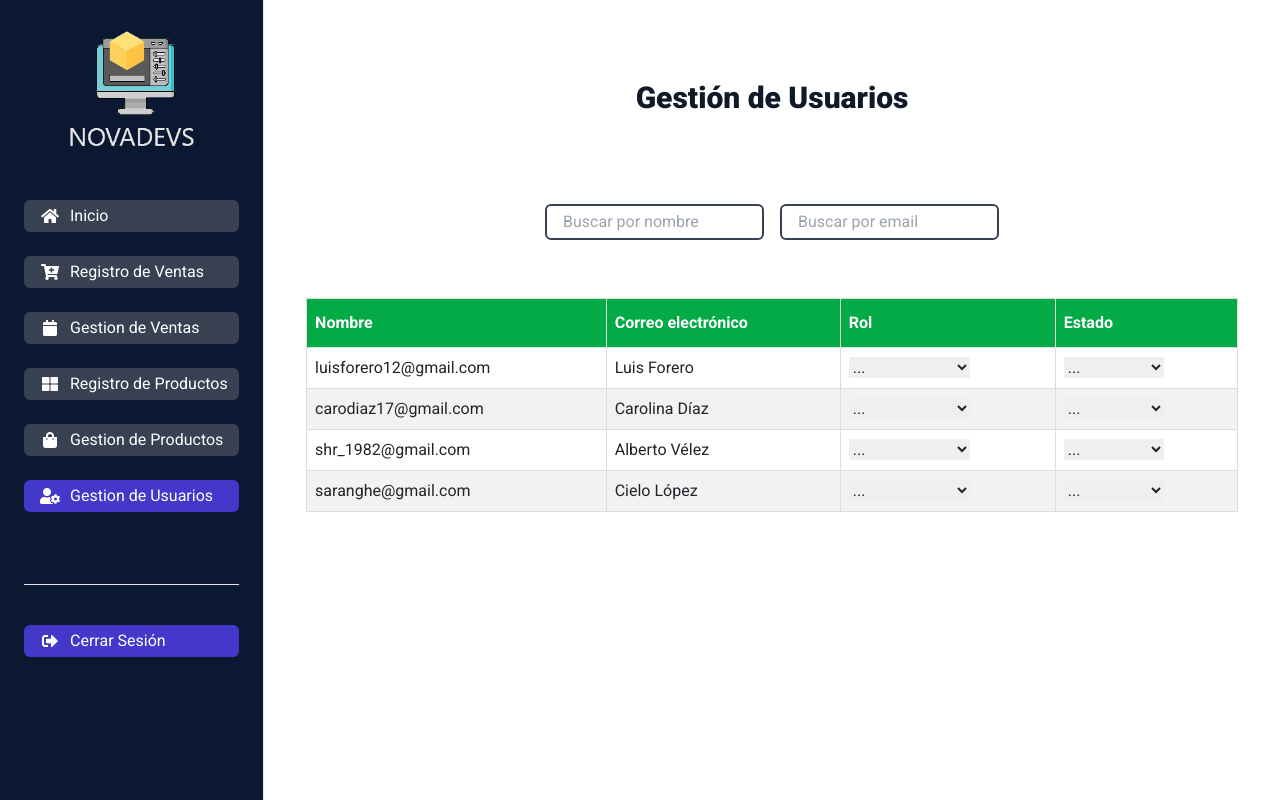
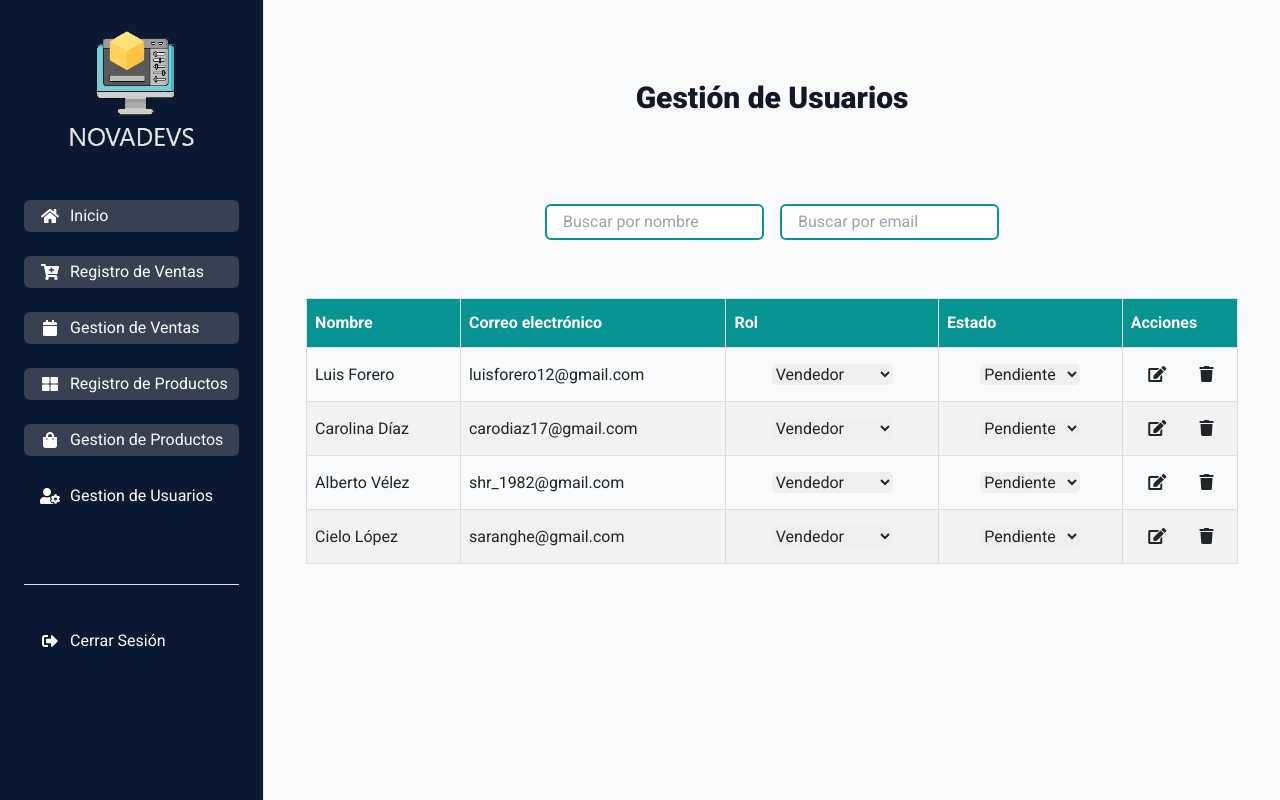
Before and after one commit to NovaDevs-MinTIC/NovaDevs, a React (Create React App) app: page /gestionUsuarios in a window 1280 px wide. Built offline with nearby package versions, Linux system fonts and the light colour scheme.

Commit message:
Se agregaron estilos a la tabla de gestión de usuarios

```diff
--- a/src/App.css
+++ b/src/App.css
@@ -10,6 +10,10 @@
   padding: 0;
   box-sizing: border-box;
   font-family: 'Roboto', sans-serif;
+}
+
+.bg-novablue{
+  background-color: #099494;
 }
 
 .margin-20{
--- a/src/Layouts/PrivateLayout.jsx
+++ b/src/Layouts/PrivateLayout.jsx
@@ -4,7 +4,7 @@ import SidebarResponsive from 'components/SidebarResponsive';
 
 const PrivateLayout = ({ children }) => {
   return (
-    <div className='flex w-screen h-screen'>
+    <div className='flex w-screen h-screen bg-gray-50'>
       <div className='flex flex-col lg:flex-row flex-nowrap h-full w-full'>
         <Sidebar />
         <SidebarResponsive></SidebarResponsive>
--- a/src/components/Sidebar.jsx
+++ b/src/components/Sidebar.jsx
@@ -32,8 +32,8 @@ const Ruta = ({ icono, ruta, nombre }) => {
       <Link to={ruta}>
         <button
           className={`p-1 my-4  bg-${
-            isActive ? 'indigo' : 'gray'
-          }-700 hover:bg-indigo-900 flex w-full items-center text-white rounded-md`}
+            isActive ? 'novablue' : 'gray'
+          }-700 hover:bg-novablue flex w-full items-center text-white rounded-md`}
         >
           <i className={`${icono} w-10`} />
           {nombre}
--- a/src/components/tablaUsuarios.jsx
+++ b/src/components/tablaUsuarios.jsx
@@ -3,22 +3,32 @@
 const Tabla = ({correo, nombre}) => {
     return(
       <tr>
+          <td>{nombre}</td>
           <td>{correo}</td>
-          <td>{nombre}</td>
-          <td className="active">
-            <select className="Rol ">
-              <option>...</option>
+          <td className="text-center">
+            <select className="rounded-lg m-2 w-auto">
+              <option disabled>Rol</option>
               <option>Vendedor</option>
               <option>Administrador</option>
             </select>
           </td>
-          <td className="active">
-            <select className="Estado ">
-              <option>...</option>
+          <td className="text-center">
+            <select className="rounded-lg m-2 w-auto">
+              <option disabled>Estado</option>
               <option>Pendiente</option>
               <option>Aceptado</option>
               <option>Rechazado</option>
             </select>
+          </td>
+          <td className='text-center'>
+            <div className="flex justify-around">
+              <div className="hover:bg-yellow-500">
+                <i className="fas fa-edit"></i>
+              </div>
+              <div className="hover:bg-red-600">
+                <i className="fas fa-trash"></i>
+              </div>
+            </div>
           </td>
       </tr>
     )
--- a/src/pages/RegistroProducto.jsx
+++ b/src/pages/RegistroProducto.jsx
@@ -61,7 +61,7 @@ const RegistroProductos=()=>{
           <div>
             <button
               type='submit'
-              className='group relative w-full flex justify-center py-2 px-4 border border-transparent text-sm font-medium rounded-md text-gray-700 bg-gray-200 hover:bg-gray-300 focus:outline-none focus:ring-2 focus:ring-offset-2 focus:ring-gray-500'
+              className='group relative w-full flex justify-center py-2 px-4 border border-transparent text-sm font-medium rounded-md text-white bg-novablue hover:bg-gray-300 focus:outline-none focus:ring-2 focus:ring-offset-2 focus:ring-gray-500'
             >
               <div className='flex items-center justify-start'>
                 <span className='mx-4'>Registrar</span>
--- a/src/pages/gestionUsuarios.jsx
+++ b/src/pages/gestionUsuarios.jsx
@@ -13,11 +13,11 @@ const  Usuarios = () => {
           <div className='flex flex-row items-center justify-center w-full mt-20'>
             <input
               placeholder='Buscar por nombre'
-              className='border-2 border-gray-700 mx-2 px-3 py-1 self-start rounded-md focus:outline-none focus:border-indigo-500'
+              className='border-2 border-novablue mx-2 px-3 py-1 self-start rounded-md focus:outline-none focus:border-gray-500'
             />
             <input
               placeholder='Buscar por email'
-              className='border-2 border-gray-700 mx-2 px-3 py-1 self-start rounded-md focus:outline-none focus:border-indigo-500'
+              className='border-2 border-novablue mx-2 px-3 py-1 self-start rounded-md focus:outline-none focus:border-gray-500'
             />
           </div>
 
@@ -25,10 +25,11 @@ const  Usuarios = () => {
             <table className="tabla">
               <thead>
                 <tr>
-                <th>Nombre</th>
-                <th>Correo electrónico</th>
-                <th>Rol</th>
-                <th>Estado</th>
+                  <th>Nombre</th>
+                  <th>Correo electrónico</th>
+                  <th>Rol</th>
+                  <th>Estado</th>
+                  <th>Acciones</th>
                 </tr>
               </thead>
               <tbody>
--- a/src/styles/usuarios.css
+++ b/src/styles/usuarios.css
@@ -11,7 +11,7 @@
 }
 
 .tabla th {
-  background-color: #04aa46;
+  background-color: #099494;
   color: white;
   padding-top: 12px;
   padding-bottom: 12px;
--- a/tailwind.config.js
+++ b/tailwind.config.js
@@ -2,7 +2,11 @@ module.exports = {
   purge: ['./src/**/*.{js,jsx,ts,tsx}', './public/index.html'],
   darkMode: false, // or 'media' or 'class'
   theme: {
-    extend: {},
+    extend: {
+      colors: {
+        'novablue': '#099494',
+      }
+    }
   },
   variants: {
     extend: {},
```
